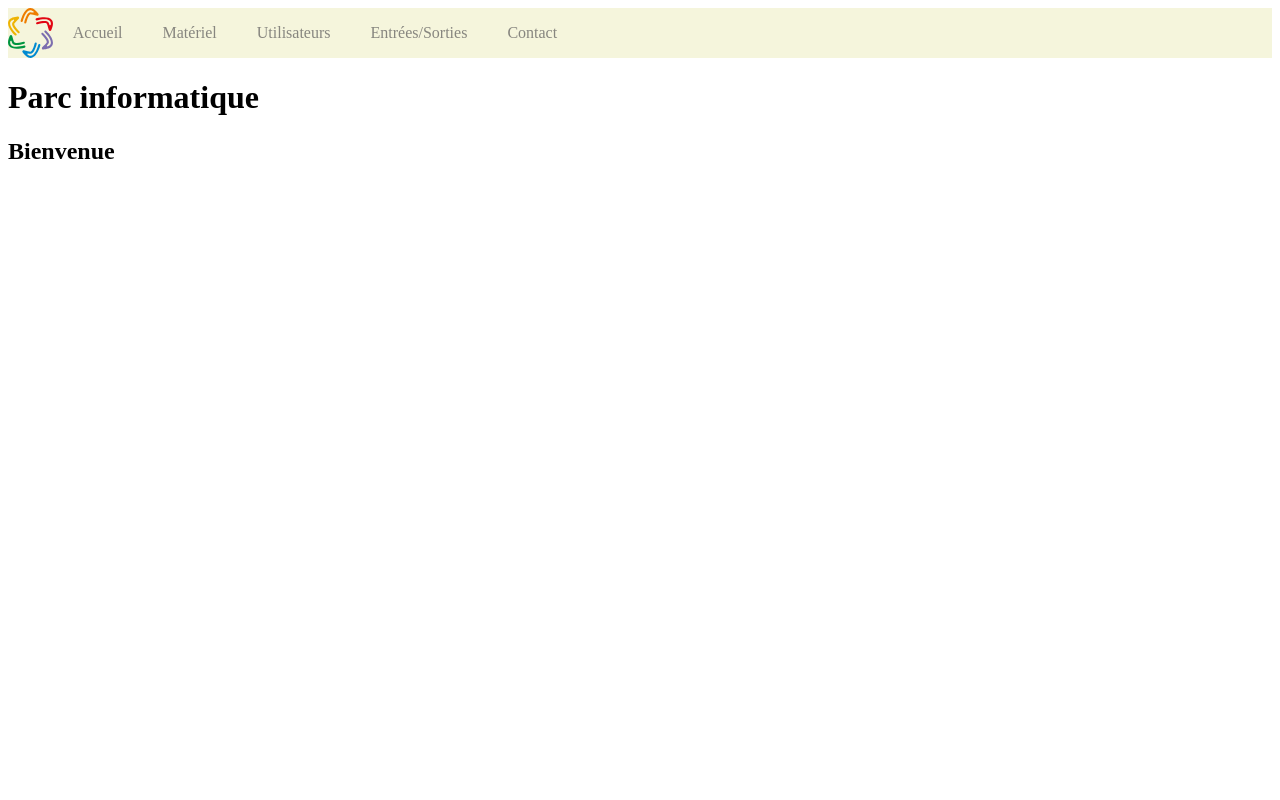
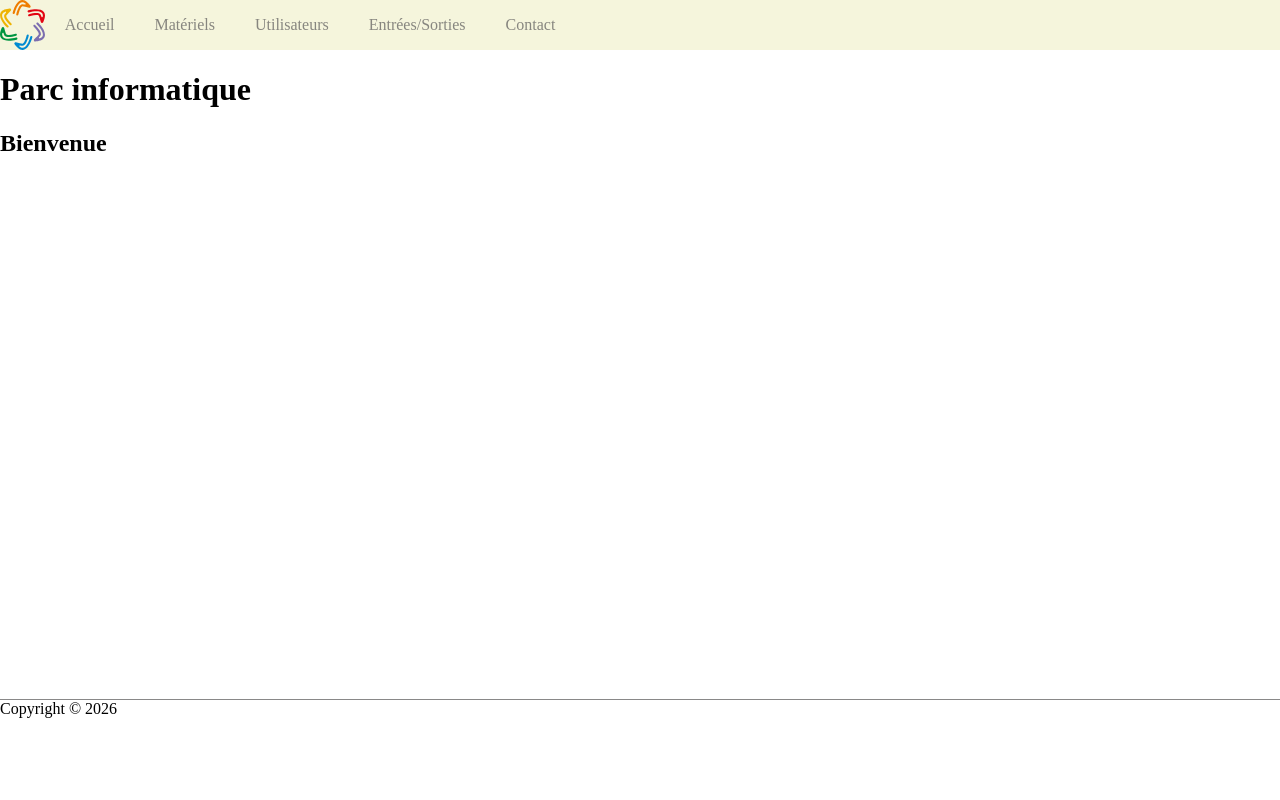
Before and after one commit to romanegomis1989-png/Parc, a PHP site: page / in a window 1280 px wide. Run offline with PHP 8.4, Linux system fonts and the light colour scheme; some web fonts are replaced.

Commit message:
MAJ Layout

```diff
--- /dev/null
+++ b/entete.php
@@ -0,0 +1,13 @@
+<!DOCTYPE html>
+<html lang="fr">
+<head>
+    <meta charset="UTF-8">
+    <meta name="viewport" content="width=device-width, initial-scale=1.0">
+    <link rel="stylesheet" href="style.css">
+    <title>Parc informatique - Accueil</title>
+</head>
+<body>
+    <header>
+        <?php include 'navigation.php' ?>
+    </header>
+    <main>
--- /dev/null
+++ b/footer.php
@@ -0,0 +1,6 @@
+</main>
+    <footer>
+        Copyright &copy; 2026
+    </footer>
+</body>
+</html>
--- a/index.php
+++ b/index.php
@@ -1,31 +1,4 @@
-<!DOCTYPE html>
-<html lang="fr">
-<head>
-    <meta charset="UTF-8">
-    <meta name="viewport" content="width=device-width, initial-scale=1.0">
-    <link rel="stylesheet" href="style.css">
-    <title>Parc informatique</title>
-</head>
-<body>
-    <header>
-        <nav>
-            <img src="logo.svg" alt="Logo">
-            <ul>
-                <li><a href="">Accueil</a></li>
-                <li><a href="">Matériel</a></li>
-                <li><a href="">Utilisateurs</a></li>
-                <li><a href="">Entrées/Sorties</a></li>
-                <li><a href="">Contact</a></li>
-            </ul>
-        </nav>
-    </header>
-    <main>
-        <h1>Parc informatique</h1>
-        <h2>Bienvenue</h2>
-
-    </main>
-    <footer>
-
-    </footer>
-</body>
-</html>
+<?php include 'entete.php' ?>
+<h1>Parc informatique</h1>
+<h2>Bienvenue</h2>
+<?php include 'footer.php' ?>
--- /dev/null
+++ b/materiels.php
@@ -0,0 +1,4 @@
+<?php include 'entete.php' ?>
+<h1>Parc informatique</h1>
+<h2>Liste des matériels</h2>
+<?php include 'footer.php' ?>
--- /dev/null
+++ b/navigation.php
@@ -0,0 +1,10 @@
+<nav>
+    <img src="logo.svg" alt="Logo">
+    <ul>
+        <li><a href="index.php">Accueil</a></li>
+        <li><a href="materiels.php">Matériels</a></li>
+        <li><a href="utilisateurs.php">Utilisateurs</a></li>
+        <li><a href="entree-sorties.php">Entrées/Sorties</a></li>
+        <li><a href="contact.php">Contact</a></li>
+    </ul>
+</nav>
--- a/style.css
+++ b/style.css
@@ -4,6 +4,19 @@ body {
     font-optical-sizing: auto;
     font-weight: 400;
     font-style: normal;
+    margin: 0;
+    display: flex;
+    flex-direction: column;
+    min-height: 100vh;
+}
+
+main {
+    flex: 1;  /* prend tout l'espace disponible, pousse le footer en bas */
+}
+
+footer {
+    border-top: 1px solid rgba(96, 95, 95, 0.741);
+    height: 100px;
 }
 
 nav {
```
